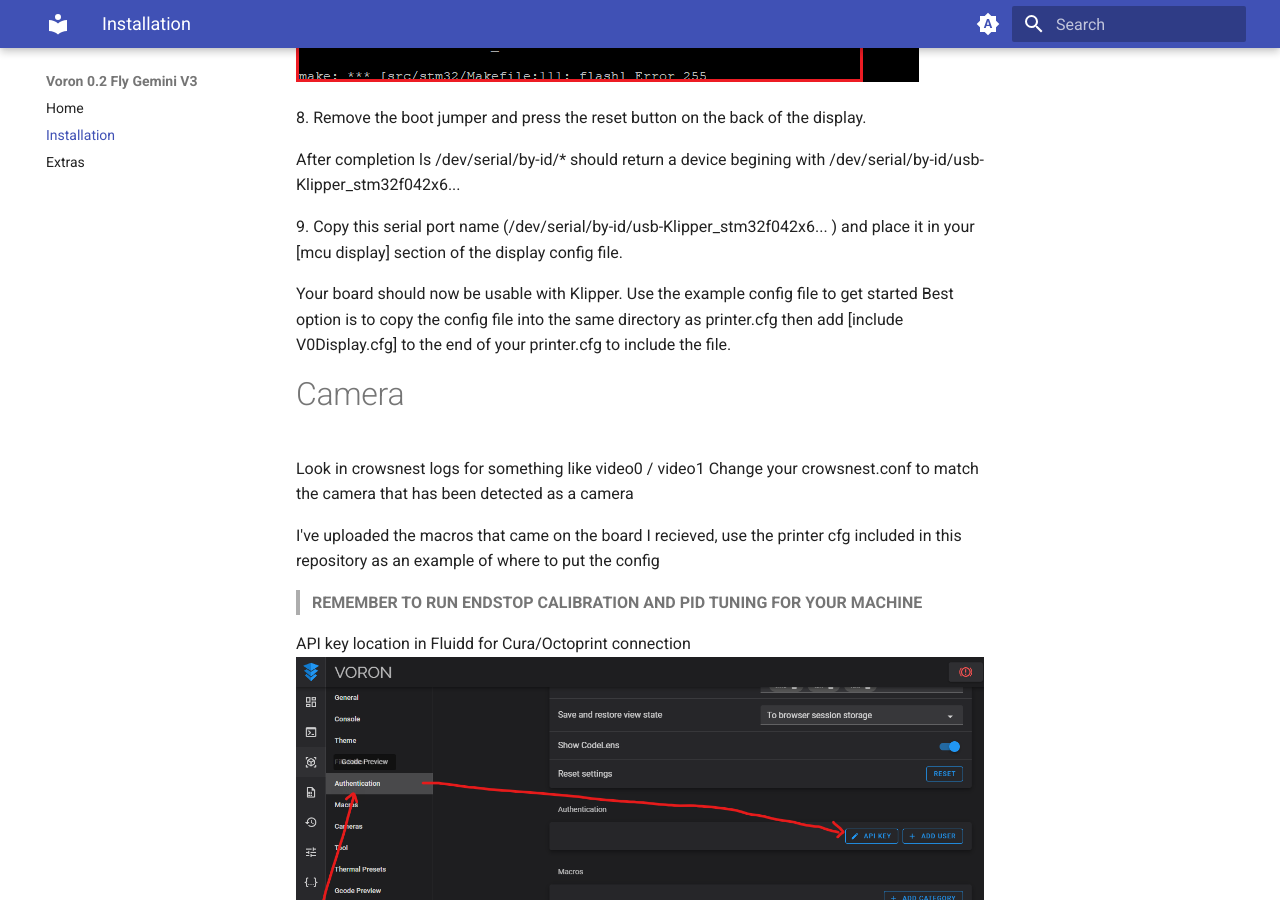
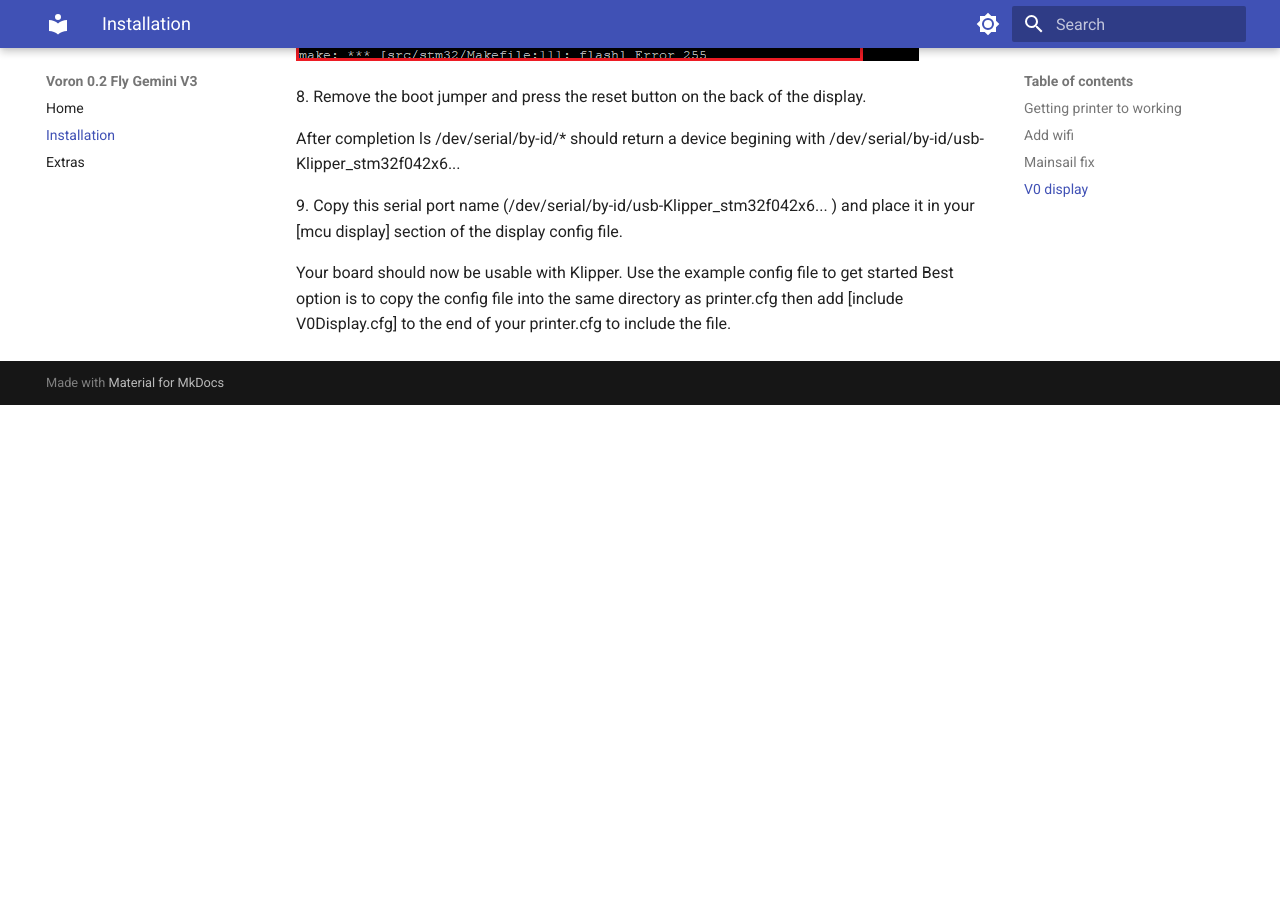
Before and after one commit to Jjarrard/Gemini-V3-Flash-Voron-V0, an MkDocs documentation site: the page built from docs/installation.md, in a window 1280 px wide and 900 px high, scrolled down 9990 px. Built offline with MkDocs 1.6.1 and Material for MkDocs 9.7.7, drawn with Linux system fonts in a browser that asks for light colours; after the commit the page ends 10395 px from its top, so only the background shows below that; some of the changed text lies outside the part shown.

Commit message:
General update

````diff
--- a/docs/installation.md
+++ b/docs/installation.md
@@ -1,4 +1,4 @@
-# Getting printer to working
+### Getting printer to working
 
 GOAL:
 The goal of this document is to refresh the Gemini V3 in a Voron V0.2 to ‘as shipped’ standard as per 01/09/23, with as few external links as possible.
@@ -48,7 +48,7 @@
 ```screen /dev/tty.usbserial-xxxxx 115200```
 
 
-# Add wifi
+### Add wifi
 
 7\. Type nmtui into putty and press enter
 Use the arrow keys to navigate and enter for OK
@@ -132,14 +132,15 @@
 ![alt text](images/installation/updt-printconf-w-mcu.png?raw=true)
 
 
-# mainsail fix
+### Mainsail fix
 To fix the below, change the path to the virtual directory in mainsail, I did this by navigating to the config locations and editing them using Nano. There are easier ways of doing this, but this is how I did it.
 
 ![alt text](images/installation/mainsail-vsd-location-error.png?raw=true)
 
-```Cd mainsail-config```
-
-```nano mainsail.cfg```
+```
+cd mainsail-config
+nano mainsail.cfg
+```
 
 ![alt text](images/installation/nano-mainsail.png?raw=true)
 
@@ -155,7 +156,7 @@
 ![alt text](images/installation/vsd-prntcgf.png?raw=true)
 
 
-# V0 display
+### V0 display
 Somewhat stolen from https://github.com/VoronDesign/Voron-Hardware/blob/master/V0_Display/Documentation/Setup_and_Flashing_Guide.md to have a version of documentation that won't change
 
 If your display is attached to the printer, turn it onto its side so you can see the underside of the display
@@ -203,16 +204,3 @@
 9\. Copy this serial port name (/dev/serial/by-id/usb-Klipper_stm32f042x6... ) and place it in your [mcu display] section of the display config file.
 
 Your board should now be usable with Klipper. Use the example config file to get started Best option is to copy the config file into the same directory as printer.cfg then add [include V0Display.cfg] to the end of your printer.cfg to include the file.
-
-
-# Camera
-Look in crowsnest logs for something like video0 / video1
-Change your crowsnest.conf to match the camera that has been detected as a camera
-
-
-I've uploaded the macros that came on the board I recieved, use the printer cfg included in this repository as an example of where to put the config
-
-> **REMEMBER TO RUN ENDSTOP CALIBRATION AND PID TUNING FOR YOUR MACHINE**
-
-API key location in Fluidd for Cura/Octoprint connection
-![alt text](images/installation/api-key.png?raw=true)
--- a/mkdocs.yml
+++ b/mkdocs.yml
@@ -3,26 +3,18 @@
 theme:
   name: material
   palette:
-
-    # Palette toggle for automatic mode
-    - media: "(prefers-color-scheme)"
+    # Palette toggle for dark mode
+    - media: "(prefers-color-scheme: dark)"
+      scheme: slate
       toggle:
-        icon: material/brightness-auto
-        name: Switch to light mode
-
+        icon: material/brightness-4
+        name: Switch to system preference
     # Palette toggle for light mode
     - media: "(prefers-color-scheme: light)"
       scheme: default
       toggle:
         icon: material/brightness-7
         name: Switch to dark mode
-
-    # Palette toggle for dark mode
-    - media: "(prefers-color-scheme: dark)"
-      scheme: slate
-      toggle:
-        icon: material/brightness-4
-        name: Switch to system preference
 
 plugins:
   - search
````
Also changed, not shown: docs/extras.md (+12 -1 lines), docs/index.md (+1 -1 lines).
